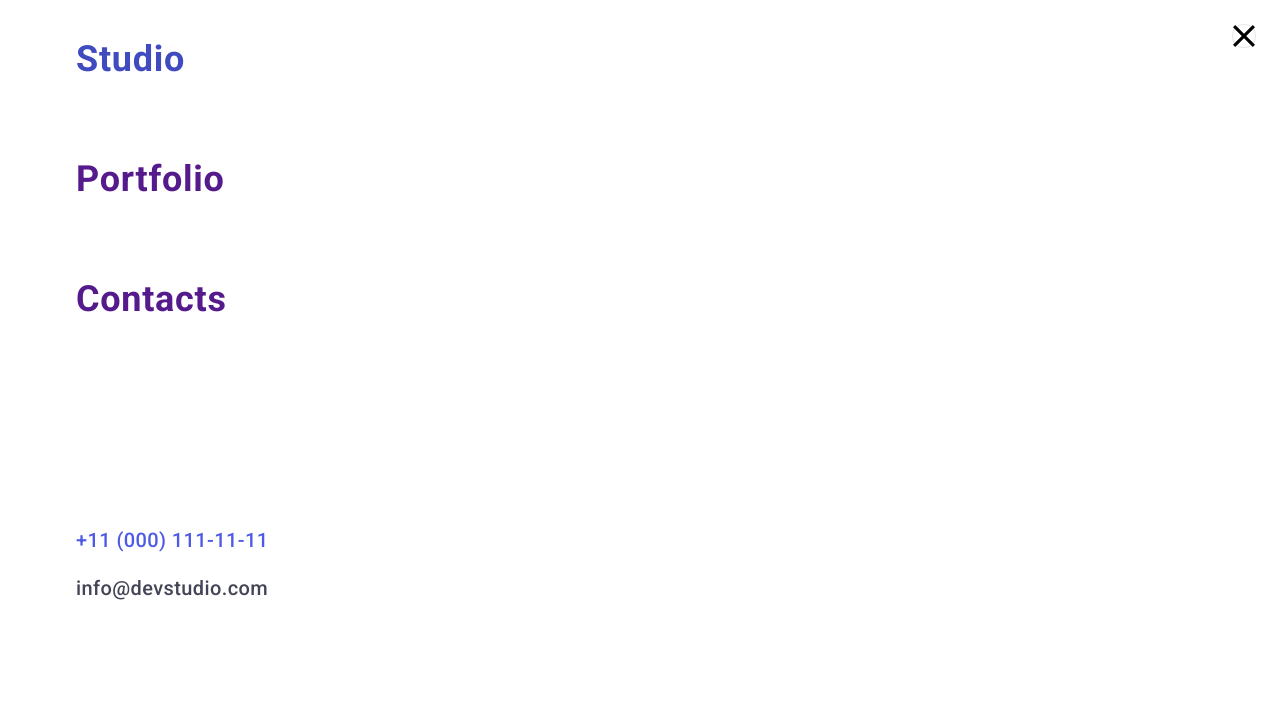
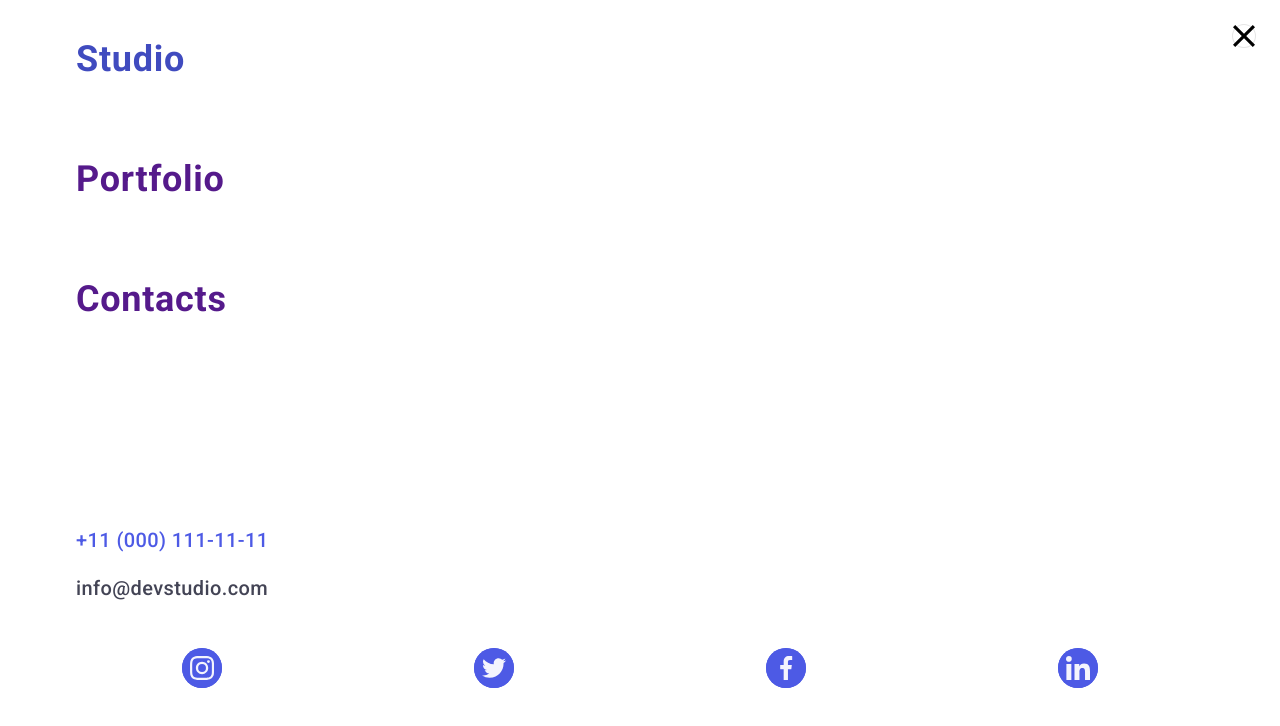
Before and after one commit to irynaostron/goit-markup-hw-06, a plain HTML site: page index.html in a window 1280 px wide. Drawn offline with nearby package versions, Linux system fonts and the light colour scheme.

Commit message:
mobsocial

```diff
--- a/css/styles.css
+++ b/css/styles.css
@@ -234,6 +234,42 @@ img {
   color: #404bbf;
 }
 
+.mob-social {
+  display: block;
+  margin-top: 48px;
+  margin-bottom: 40px;
+}
+.mob-social-list {
+  display: flex;
+  gap: 40px;
+  justify-content: center;
+}
+
+.mob-icons-item {
+  display: flex;
+  justify-content: center;
+  width: 40px;
+  height: 40px;
+  background-color: #4d5ae5;
+  border-radius: 50%;
+  margin: 0 auto;
+  transition: background-color 250ms cubic-bezier(0.4, 0, 0.2, 1);
+}
+
+.mob-icon-link {
+  display: flex;
+  justify-content: center;
+  align-items: center;
+  width: 100%;
+  border-radius: 50%;
+  background-color: #4d5ae5;
+  transition: background-color 250ms cubic-bezier(0.4, 0, 0.2, 1);
+}
+
+.mob-icons {
+  fill: #f4f4fd;
+}
+
 @media screen and (min-width: 768px) {
   .btn-burger {
     display: none;
--- a/index.html
+++ b/index.html
@@ -554,6 +554,38 @@
             </li>
           </ul>
         </address>
+        <div class="mob-social">
+          <ul class="mob-social-list">
+            <li class="mob-icons-item">
+              <a class="mob-icon-link" href="">
+                <svg class="mob-icons" width="24" height="24">
+                  <use href="./images/icons.svg#icon-instagram"></use>
+                </svg>
+              </a>
+            </li>
+            <li class="mob-icons-item">
+              <a class="mob-icon-link" href="">
+                <svg class="mob-icons" width="24" height="24">
+                  <use href="./images/icons.svg#icon-twitter"></use>
+                </svg>
+              </a>
+            </li>
+            <li class="mob-icons-item">
+              <a class="mob-icon-link" href="">
+                <svg class="mob-icons" width="24" height="24">
+                  <use href="./images/icons.svg#icon-facebook"></use>
+                </svg>
+              </a>
+            </li>
+            <li class="mob-icons-item">
+              <a class="mob-icon-link" href="">
+                <svg class="mob-icons" width="24" height="24">
+                  <use href="./images/icons.svg#icon-linkedin"></use>
+                </svg>
+              </a>
+            </li>
+          </ul>
+        </div>
       </div>
     </div>
     <!-- backdrop-->
```
